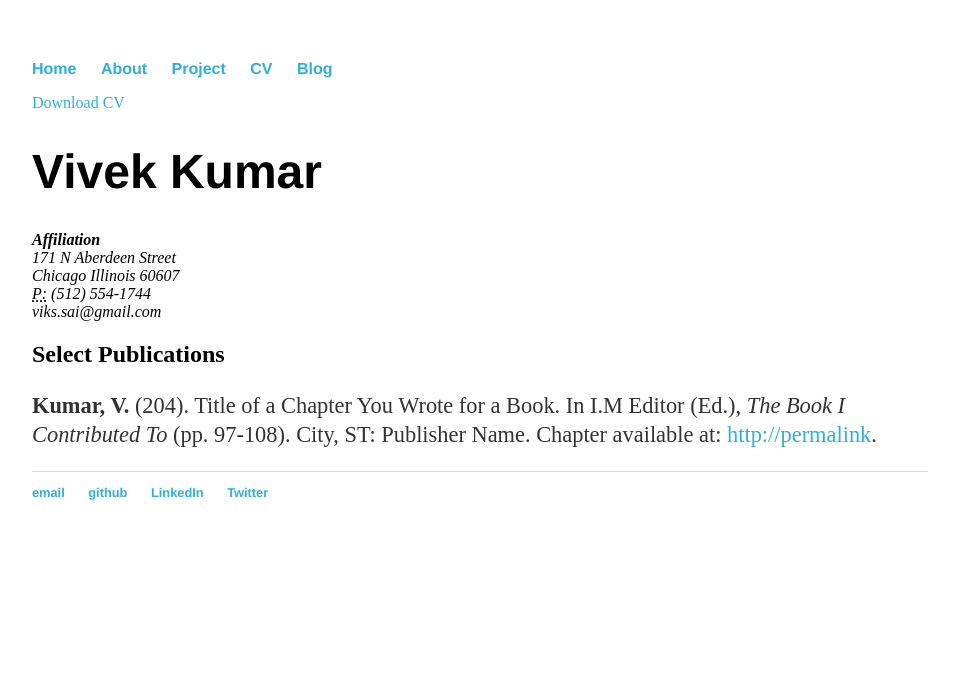
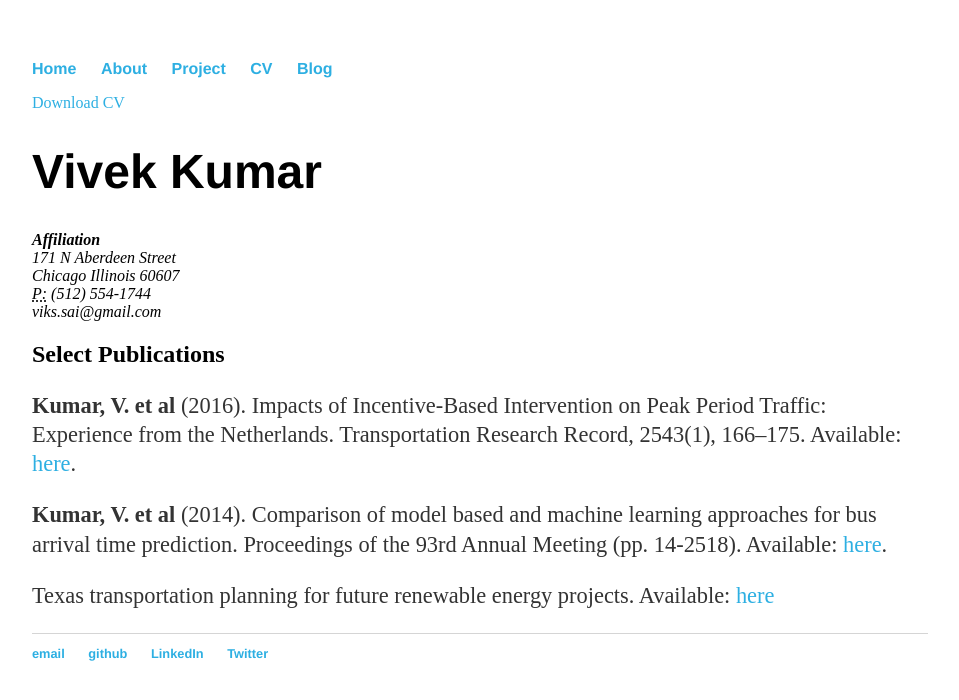
Before and after one commit to vikssai/vikssai.github.io, a Jekyll site: the page built from cv/index.html, in a window 1280 px wide. Shown: the top 700 px of the page, without its empty margins (160-1119 px from the left). Built offline with Jekyll 4.4.1, drawn with Linux system fonts in a browser that asks for light colours.

Commit message:
updated CV page

```diff
--- a/cv/index.html
+++ b/cv/index.html
@@ -16,7 +16,7 @@ title: CV of Your Name
 
 					<h2>Select Publications</h2>
 
-					<p><strong>Kumar, V.</strong> (204). Title of a Chapter You Wrote for a Book. In I.M Editor (Ed.), <em>The Book I Contributed To</em> (pp. 97-108). City, ST: Publisher Name. Chapter available at: <a href="#">http://permalink</a>.
-
-
+					<p><strong>Kumar, V. et al</strong> (2016). Impacts of Incentive-Based Intervention on Peak Period Traffic: Experience from the Netherlands. Transportation Research Record, 2543(1), 166–175. Available: <a href="https://doi.org/10.3141/2543-20">here</a>.
+                    <p><strong>Kumar, V. et al</strong> (2014). Comparison of model based and machine learning approaches for bus arrival time prediction. Proceedings of the 93rd Annual Meeting (pp. 14-2518). Available: <a href="https://trid.trb.org/view/1288350">here</a>.
+                    <p> Texas transportation planning for future renewable energy projects. Available: <a href="https://rosap.ntl.bts.gov/view/dot/32159">here</a>
 	</div>
```
